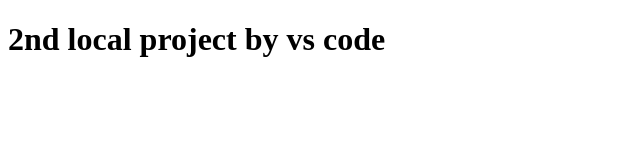
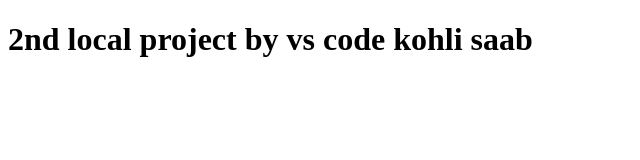
Before and after one commit to Harshit-Webworld1515/project2, a plain HTML site: page index.html in a window 1280 px wide. Shown: the whole page, without its empty margins (0-640 px from the left). Drawn offline with Linux system fonts and the light colour scheme.

Commit message:
kohli saab

```diff
--- a/index.html
+++ b/index.html
@@ -8,6 +8,7 @@
 <body>
     <h1>
         2nd local project by vs code
+        kohli saab
     </h1>
 </body>
 </html>
```
